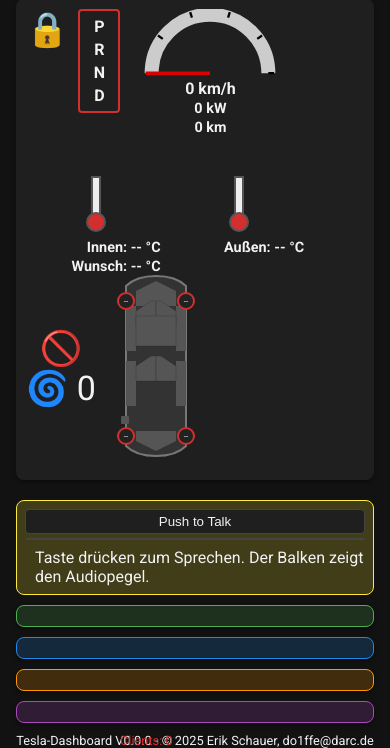
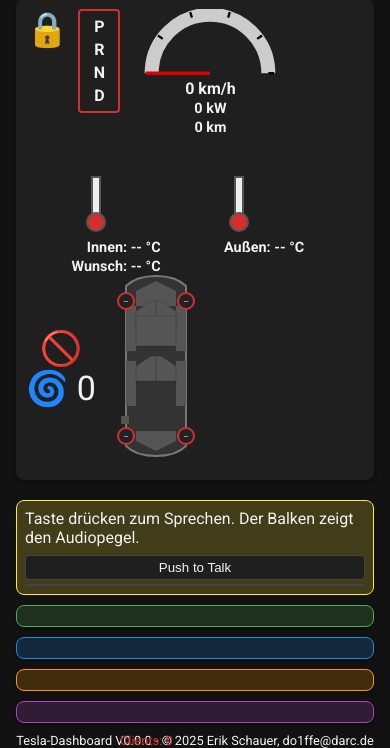
Before and after one commit to DO1FFE/tesla-dashboard, a Flask app: page / in a window 390 px wide. Shown: the part 695-1443 px from the top of the page. Run offline with Flask 3, Linux system fonts and the light colour scheme; data that the repository does not hold is empty; some web fonts are replaced.

Commit message:
Add border and reorder PTT controls

```diff
--- a/static/css/style.css
+++ b/static/css/style.css
@@ -750,19 +750,6 @@ select {
     margin-left: 0;
     margin-top: 4px;
   }
-
-  #ptt-controls {
-    flex-direction: column;
-    align-items: stretch;
-  }
-  #ptt-btn,
-  #audio-level {
-    width: 100%;
-  }
-  #ptt-desc {
-    margin-left: 0;
-    margin-top: 4px;
-  }
 }
 
 #openings-indicator {
@@ -1003,9 +990,9 @@ select {
   border-radius: 4px;
 }
 
-#sms-status {
-  margin-left: 10px;
-}
+  #sms-status {
+    margin-left: 10px;
+  }
 
 #ptt-controls {
   margin: 10px 0;
@@ -1014,8 +1001,14 @@ select {
   border: 1px solid #ffeb3b;
   border-radius: 8px;
   display: flex;
-  align-items: center;
+  flex-direction: column;
+  align-items: stretch;
   gap: 4px;
+}
+
+#ptt-btn,
+#audio-level {
+  width: 100%;
 }
 
 #ptt-btn {
@@ -1036,7 +1029,7 @@ select {
 }
 
 #ptt-desc {
-  margin-left: 10px;
+  margin-bottom: 4px;
 }
 
 /* Taximeter page */
--- a/templates/index.html
+++ b/templates/index.html
@@ -210,9 +210,9 @@
 {% endif %}
     {% if config.get('ptt-controls', True) %}
     <div id="ptt-controls">
+        <span id="ptt-desc">Taste drücken zum Sprechen. Der Balken zeigt den Audiopegel.</span>
         <button id="ptt-btn" type="button">Push to Talk</button>
         <meter id="audio-level" min="0" max="1" value="0"></meter>
-        <span id="ptt-desc">Taste drücken zum Sprechen. Der Balken zeigt den Audiopegel.</span>
     </div>
     {% endif %}
     <div id="loading-msg">Daten werden geladen...</div>
```
